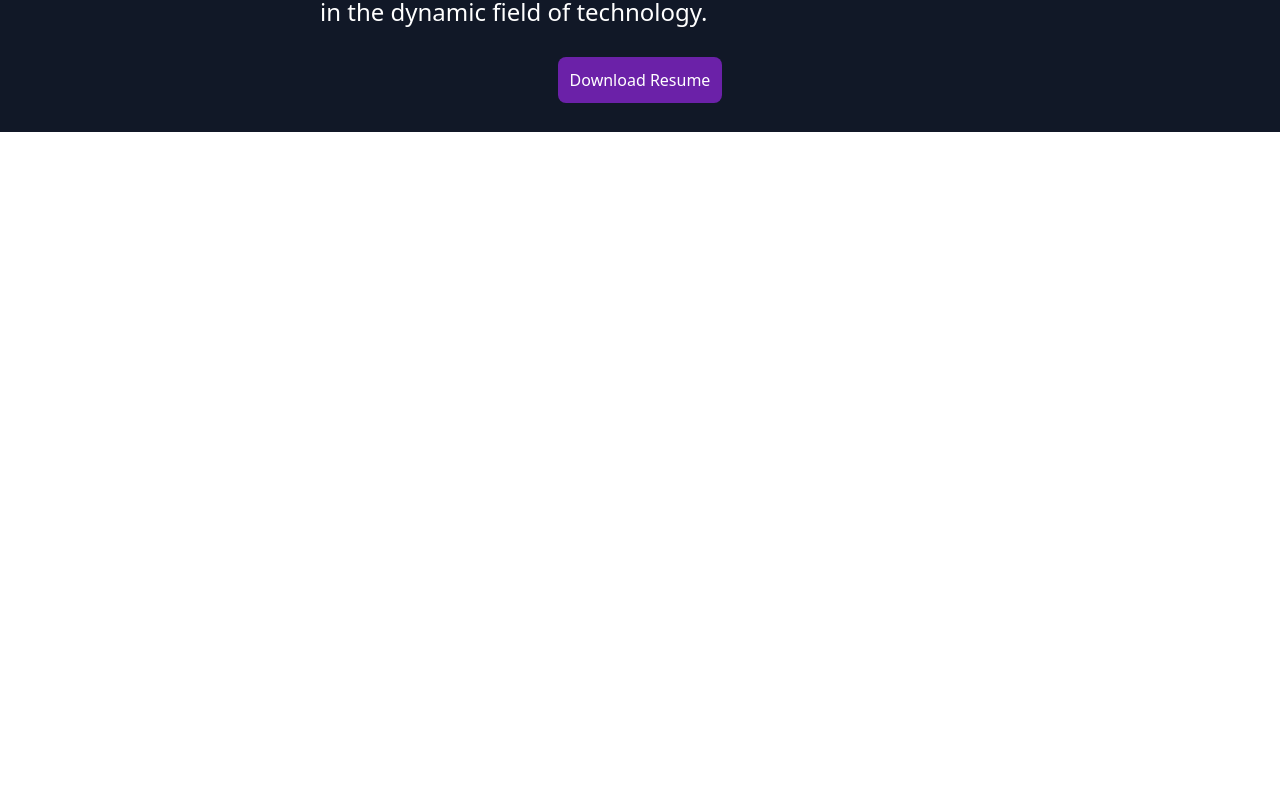
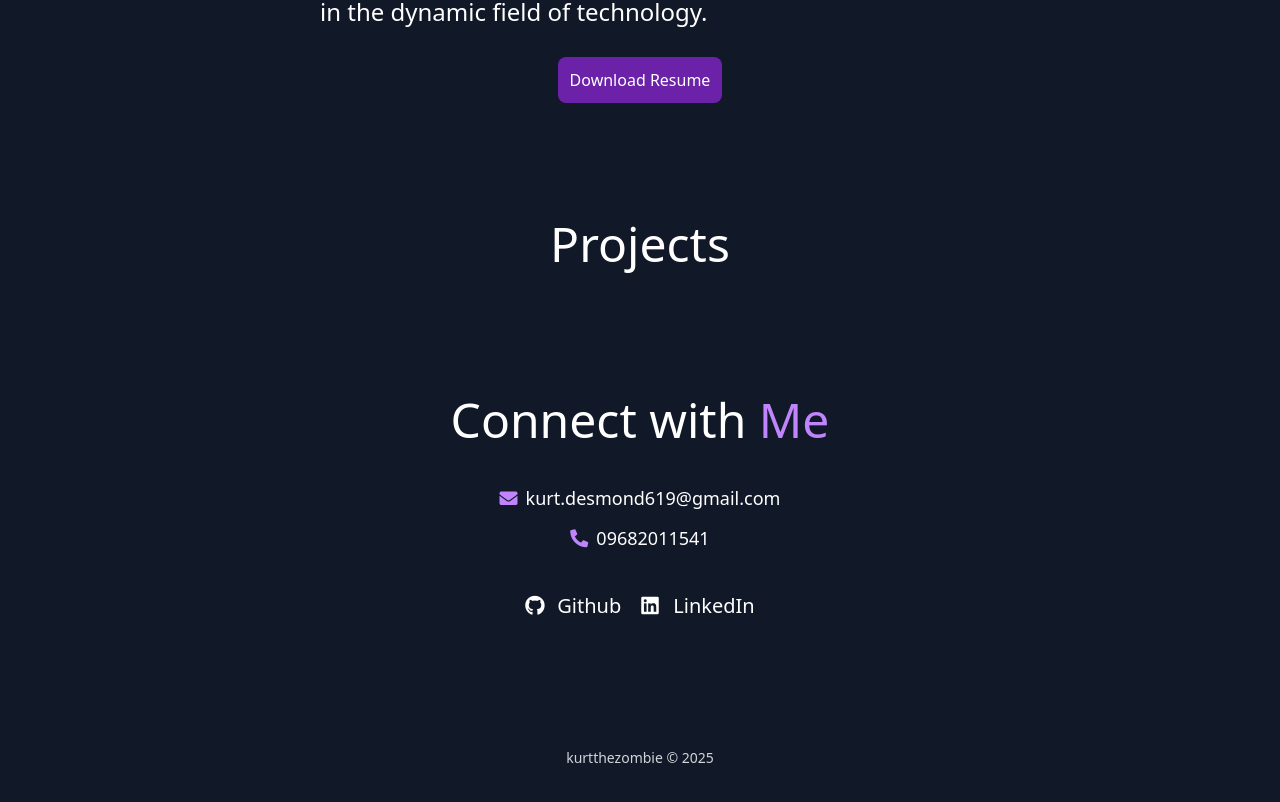
Before and after one commit to kurtthezombie/portfolio, a Vue app: page / in a window 1280 px wide. Shown: the part 1020-1822 px from the top of the page. Before the commit the page ends 1152 px from the top, so only its background shows below. Built offline with nearby package versions, Linux system fonts and the light colour scheme.

Commit message:
Added contacts

```diff
--- a/package.json
+++ b/package.json
@@ -9,6 +9,7 @@
     "preview": "vite preview"
   },
   "dependencies": {
+    "font-awesome": "^4.7.0",
     "pinia": "^2.3.0",
     "vue": "^3.5.13",
     "vue-router": "^4.5.0"
--- a/src/App.vue
+++ b/src/App.vue
@@ -5,6 +5,7 @@ import { RouterLink, RouterView } from 'vue-router'
 
 <template>
   <RouterView />
+  <link rel="stylesheet" href="https://cdnjs.cloudflare.com/ajax/libs/font-awesome/5.15.3/css/all.min.css">
 </template>
 
 <style scoped>
--- a/src/views/HomeView.vue
+++ b/src/views/HomeView.vue
@@ -1,5 +1,3 @@
-<script setup>
-</script>
 
 <template>
   <main class="bg-gray-900 text-white scroll-smooth flex flex-col justify-center">
@@ -10,7 +8,7 @@
           <div class="flex flex-row justify-start gap-x-10">
             <a href="#about" class="pb-2 border-b-2 border-transparent hover:border-purple-400 hover:text-purple-500 transition duration-200">About</a>
             <a href="#projects" class="pb-2 border-b-2 border-transparent hover:border-purple-400 hover:text-purple-00 transition duration-200">Projects</a>
-            <a href="#" class="pb-2 border-b-2 border-transparent hover:border-purple-400 hover:text-purple-500 transition duration-200">Contact</a>
+            <a href="#contact" class="pb-2 border-b-2 border-transparent hover:border-purple-400 hover:text-purple-500 transition duration-200">Contacts</a>
           </div>
         </div>
         <div class="flex">
@@ -20,7 +18,7 @@
       </div>
     </section>
 
-    <section id="about" class="flex flex-col items-center justify-center gap-y-10 mb-10">
+    <section id="about" class="flex flex-col items-center justify-center gap-y-10 mb-32 ">
       <div class="flex justify-center">
         <h1 class="text-5xl">About <span class="text-purple-400">Me</span></h1>
       </div>
@@ -38,8 +36,38 @@
       </div>
     </section>
 
-    <section id="projects">
+    <section id="projects" class="mb-32">
+      <div class="flex justify-center">
+        <h1 class="text-5xl">Projects</h1>
+      </div>
+    </section>
 
+    <section id="contact" class="mb-32">
+      <div class="text-center">
+        <h1 class="text-5xl">Connect with <span class="text-purple-400">Me</span></h1>
+      </div>
+
+      <!-- Contact Information -->
+      <div class="flex flex-col items-center justify-center mt-10 w-full gap-y-3 mb-10">
+        <p class="text-lg text-justify flex items-center gap-x-2"><span class="text-purple-400"><i class="fas fa-envelope"></i></span> kurt.desmond619@gmail.com</p>
+        <p class="text-lg text-justify flex items-center gap-x-2"><span class="text-purple-400"><i class="fas fa-phone-alt"></i></span> 09682011541 </p>
+      </div>
+
+      <!-- Social Links -->
+      <div class="flex flex-row justify-center gap-x-5">
+        <a href="https://github.com/kurtthezombie/" target="_blank" class="text-xl hover:text-green-400 transition duration-200"><i class="fab fa-github w-6 h-6 mr-2"></i>Github</a>
+        <a href="https://www.linkedin.com/in/kurt-desmond-cabaluna-0253a8312/" target="_blank" class="text-xl hover:text-sky-400 transition duration-200"><i class="fab fa-linkedin w-6 h-6 mr-2"></i>LinkedIn</a>
+      </div>
+    </section>
+
+    <section class="mb-10">
+      <p class="text-center text-sm text-gray-300">kurtthezombie © {{ currentYear }}</p>
     </section>
   </main>
 </template>
+
+<script setup>
+  import { ref } from 'vue';
+
+  const currentYear = ref(new Date().getFullYear());
+</script>
```
Also changed, not shown: 2 other files (tests, documents, lock files or other folders).
